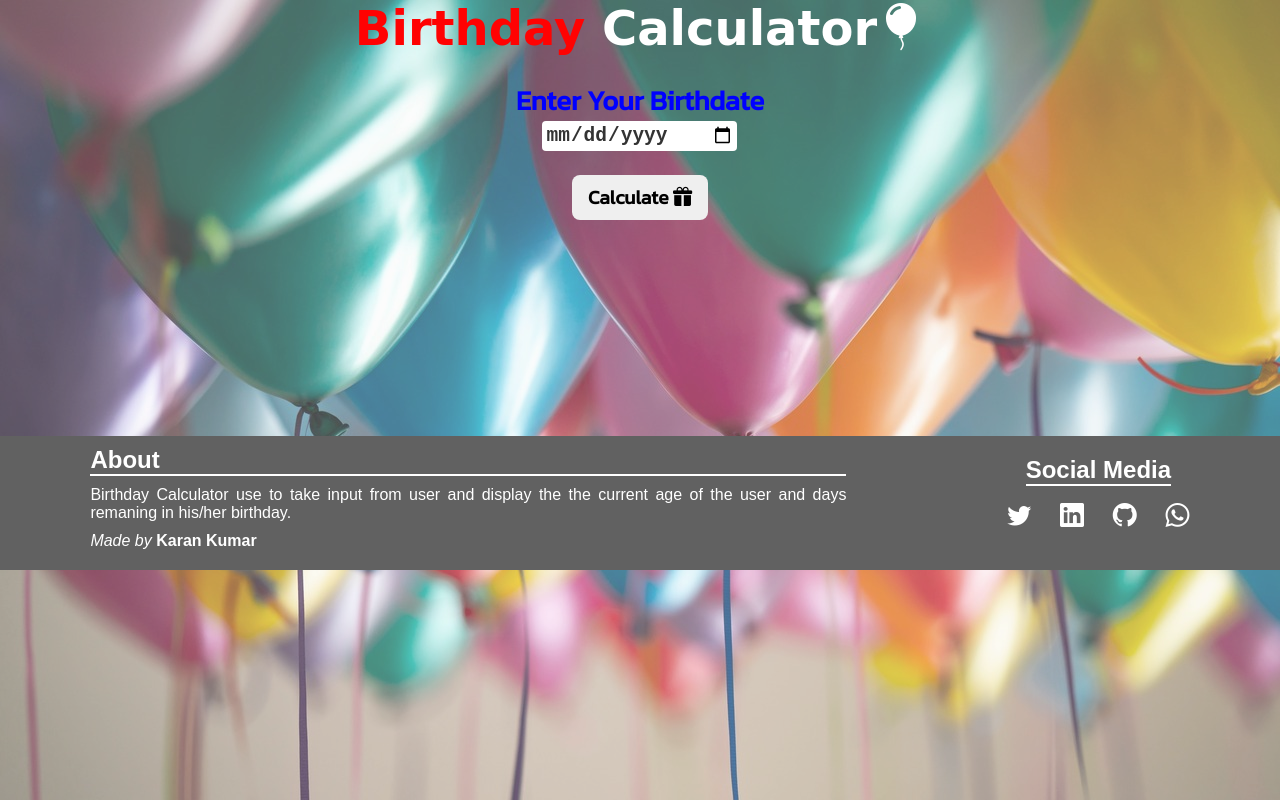
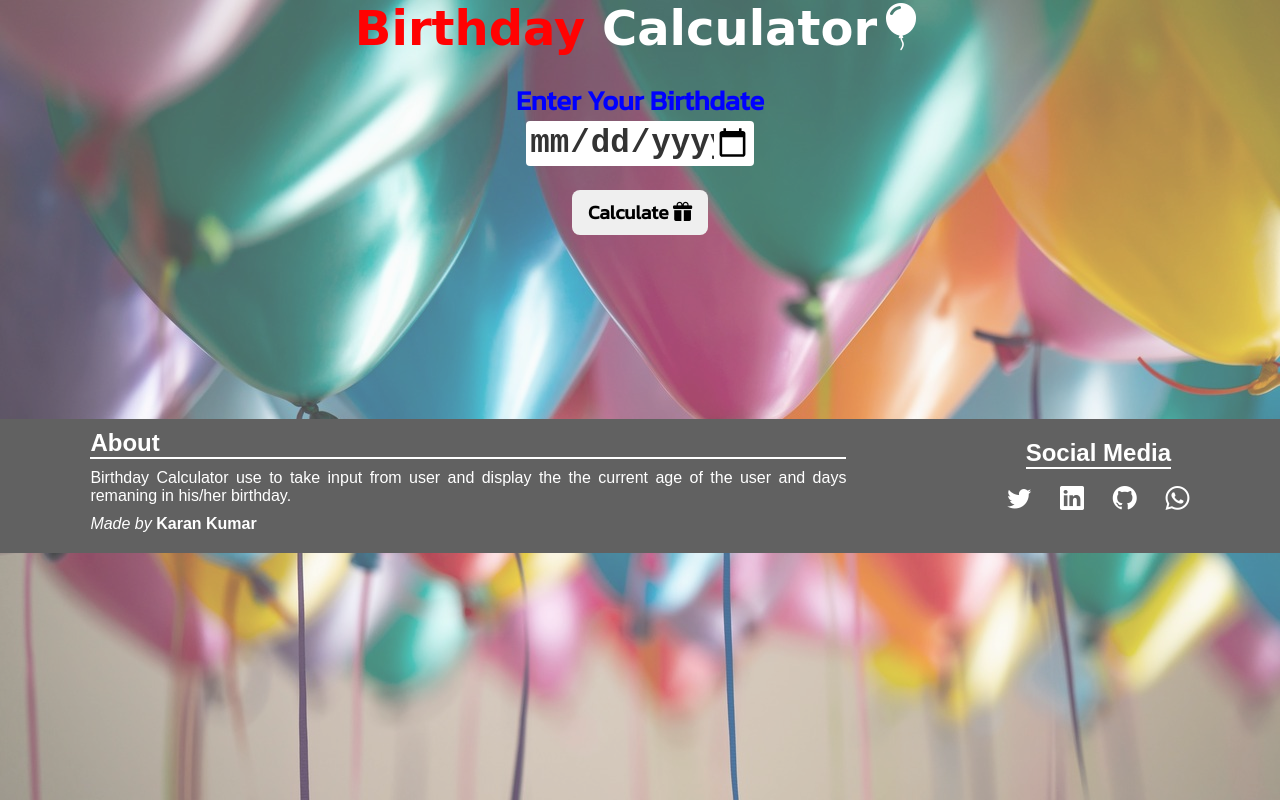
Before and after one commit to KaranKumar05/Birthday_Calculator, a plain HTML site: page index.html in a window 1280 px wide. Drawn offline with nearby package versions, Linux system fonts and the light colour scheme; a web font is replaced by a local one.

Commit message:
input field updated

```diff
--- a/css/styles.css
+++ b/css/styles.css
@@ -45,10 +45,10 @@ body {
   font-family: "Kanit", sans-serif;
 }
 input[type="date"] {
-  font-size: 1.5em;
+  font-size: 2.5em;
   font-weight: bold;
   padding: 3px;
-  width: 10em;
+  width: 7em;
   border: none;
   border-radius: 4px;
   background-color: #ffffff;
@@ -94,7 +94,7 @@ footer {
   background-color: rgb(97, 97, 97);
   color: white;
   padding: 10px;
-  margin-top: 12em;
+  margin-top: 10em;
 }
 footer .about {
   width: 60%;
```
